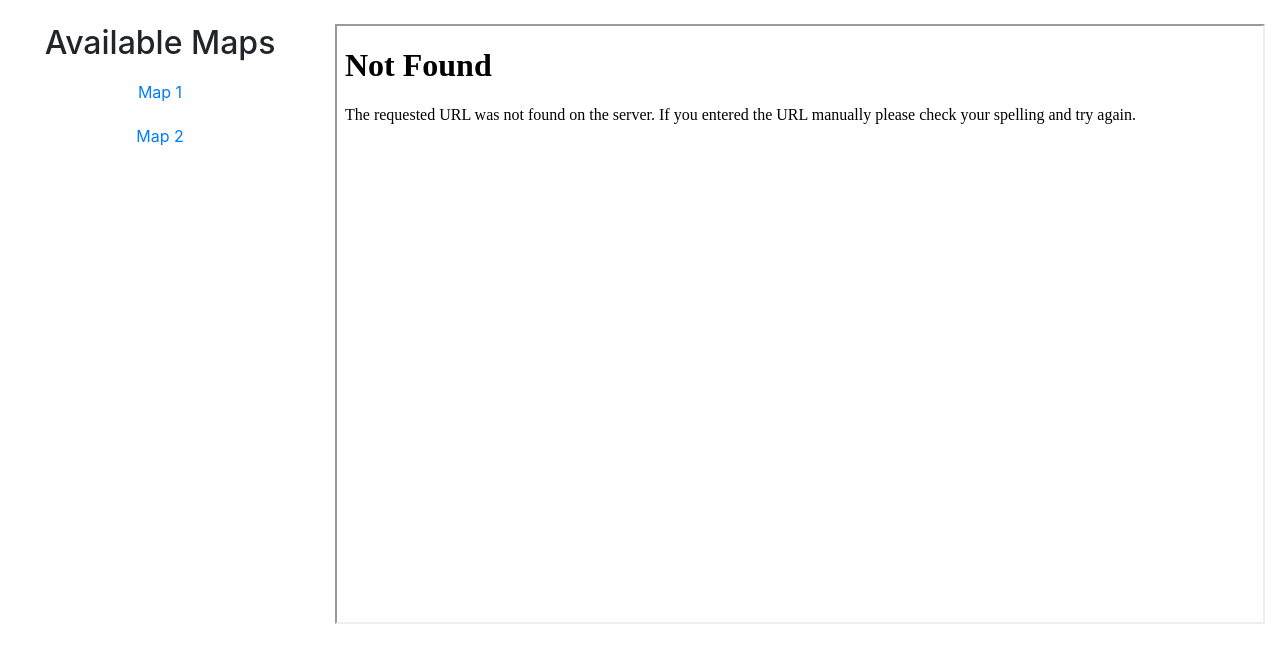
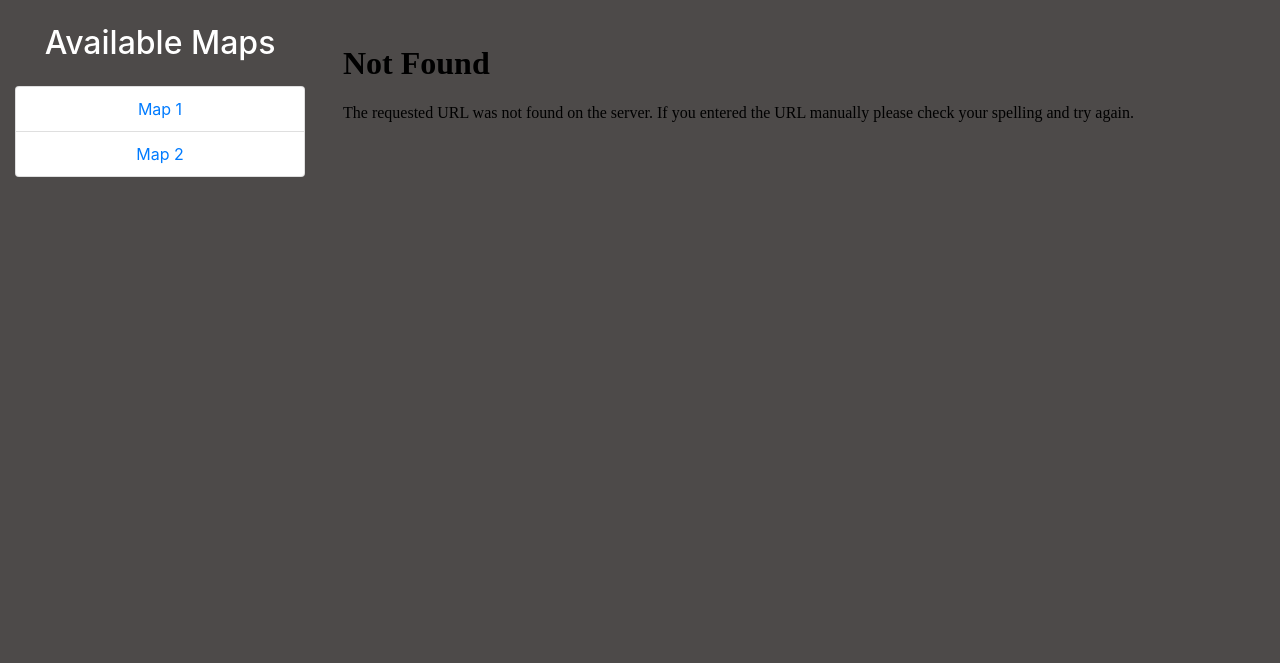
Before and after one commit to h4wk590/dark-crossing-map, a Flask app: page / in a window 1280 px wide. Shown: the top 663 px of the page. Run offline with Flask 3, Linux system fonts and the light colour scheme; some libraries are stand-ins or nearby versions.

Commit message:
Change bg colour and text colour

```diff
--- a/app/templates/index.html
+++ b/app/templates/index.html
@@ -9,6 +9,10 @@
     <script src="https://maxcdn.bootstrapcdn.com/bootstrap/4.5.2/js/bootstrap.min.js"></script>
     <style>
         /* CSS */
+        body {
+            background-color: #4d4a49;
+            color: white;
+        }
         .sidebar {
             text-align: center;
         }
@@ -22,6 +26,9 @@
         .sidebar li:hover {
             background-color: #f8f9fa;
         }
+        iframe {
+            border: none;
+        }
     </style>
 </head>
 <body>
@@ -29,11 +36,11 @@
         <div class="row justify-content-center">
             <div class="col-md-3">
                 <div class="sidebar">
-                    <h2>Available Maps</h2>
-                    <ul>
-                        <li><a href="{{ url_for('static', filename='maps/map1/index.html') }}" target="mapFrame">Map 1</a></li>
-                        <li><a href="{{ url_for('static', filename='maps/map2/index.html') }}" target="mapFrame">Map 2</a></li>
-                        <!-- Add map links -->
+                    <h2 class="mb-4">Available Maps</h2>
+                    <ul class="list-group">
+                        <li class="list-group-item"><a href="{{ url_for('static', filename='maps/map1/index.html') }}" target="mapFrame">Map 1</a></li>
+                        <li class="list-group-item"><a href="{{ url_for('static', filename='maps/map2/index.html') }}" target="mapFrame">Map 2</a></li>
+                        <!-- map links here -->
                     </ul>
                 </div>
             </div>
```
